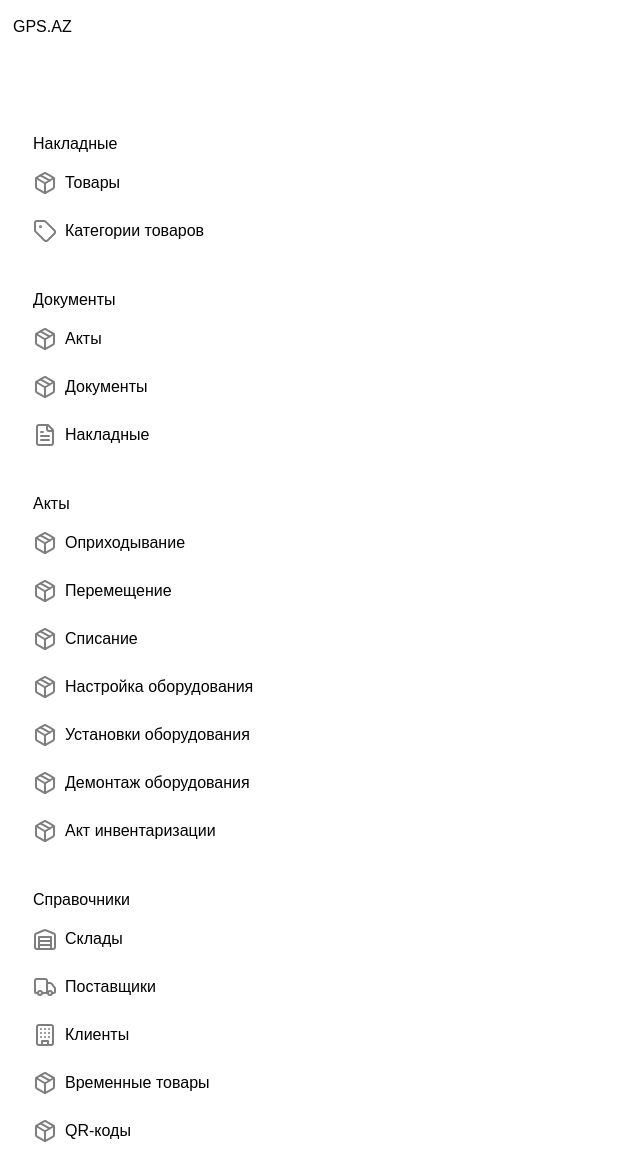
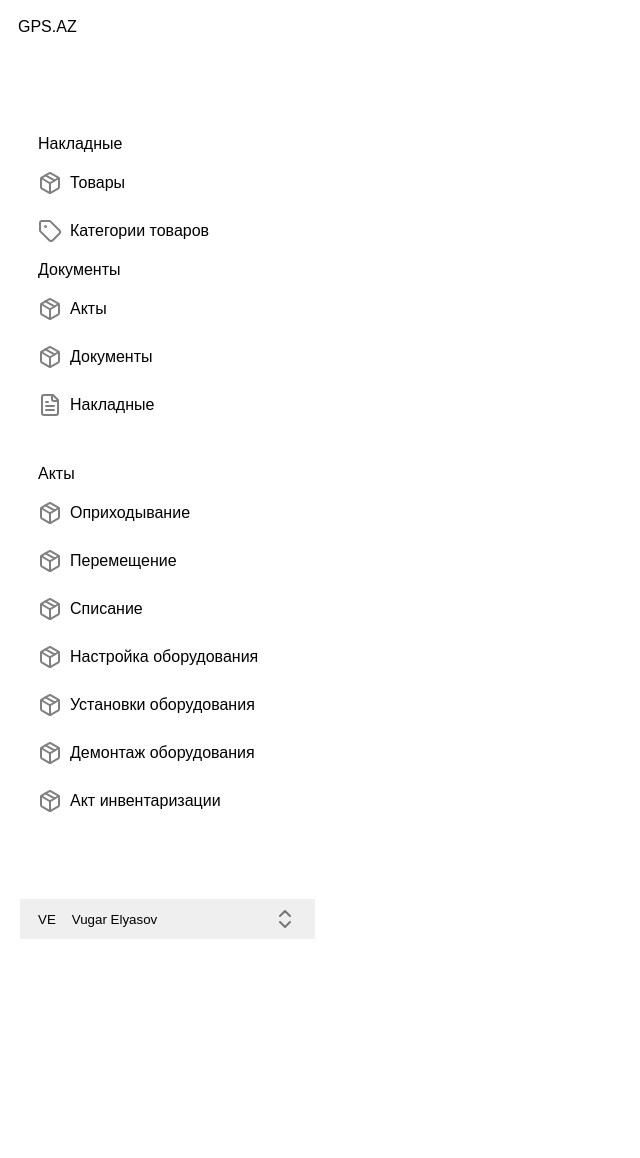
Before and after one commit to Elyasov/my_first_repository, a plain HTML site: page ims.html in a window 1280 px wide. Shown: the top 1158 px of the page, without its empty margins (0-640 px from the left). After the commit the page ends 949 px from the top, so only its background shows below. Drawn offline with Linux system fonts and the light colour scheme.

Commit message:
Menu is 90% is done

```diff
--- a/ims.css
+++ b/ims.css
@@ -42,7 +42,7 @@ h2 {
     flex-direction: column;
     width: 350px;
     gap: 50px;
-    padding: 5px;
+    padding: 5px 10px 5px 10px;
 }
 
 .menu-container {
@@ -81,8 +81,12 @@ h2 {
 
 .menu-item {
     padding: 0 10px;
+}
+
+.menu-item + .menu-item {
     margin-bottom: 30px;
 }
+
 
 .menu_title_href {
     display: inline-flex;
@@ -100,3 +104,36 @@ h2 {
 svg {
     opacity: 0.5;
 }
+
+.user-btn {
+    display: flex;
+    align-items: center;
+    gap: 16px;
+    padding: 8px;
+    border: none;
+    padding: 8px;
+    width: 95%;
+    transition: background-color 0.2s ease-in-out, box-shadow 0.2s ease-in-out
+}
+
+.user-btn:hover {
+    background-color: #eaeef3; /* очень светлый прозрачный серый */
+    box-shadow: 0 4px 12px rgba(0, 0, 0, 0.05); /* лёгкая тень */
+}
+
+.user {
+    padding: 5px 10px;
+}
+
+.user-span {
+    padding-left: 10px;
+}
+
+.name-span {
+    padding-right: 100px;
+}
+
+.menu-wrapper {
+    overflow-y: scroll;
+    max-height: 90vh;
+}
--- a/ims.html
+++ b/ims.html
@@ -17,6 +17,7 @@
                 </a>
            </div>
 
+            <div class="menu-wrapper" >
                 <div class="menu-container">
                     <div class="menu-item sales-item">
                             <h2 class="menu-item-title" >Накладные</h2>
@@ -169,16 +170,17 @@
                         </ul>
                     </div>
                 </div>
+            </div>
 
             <div class="user">
                 <button class="user-btn">
-                    <span class="user-span" ></span>
+                    <span class="user-span" >VE</span>
 
                     <div class="user-name">
-                        <span class="name-span"></span>
+                        <span class="name-span">Vugar Elyasov</span>
                     </div>
 
-                    <img src="" alt="">
+                    <svg xmlns="http://www.w3.org/2000/svg" width="24" height="24" viewBox="0 0 24 24" fill="none" stroke="currentColor" stroke-width="2" stroke-linecap="round" stroke-linejoin="round" class="lucide lucide-chevrons-up-down-icon ml-auto size-4"><path d="m7 15 5 5 5-5"></path><path d="m7 9 5-5 5 5"></path></svg>
                 </button>
             </div>
 
```
Lines whose indentation alone changed are shown as unchanged.
